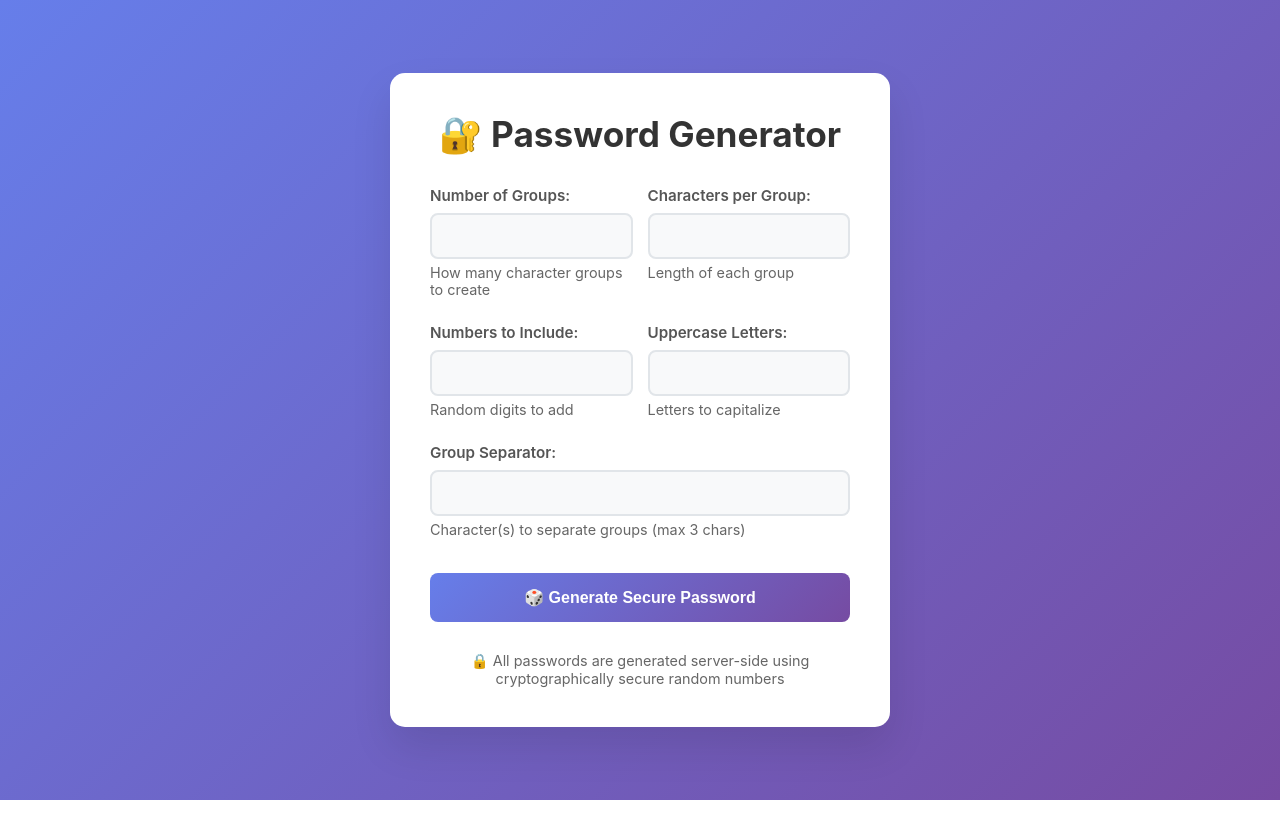
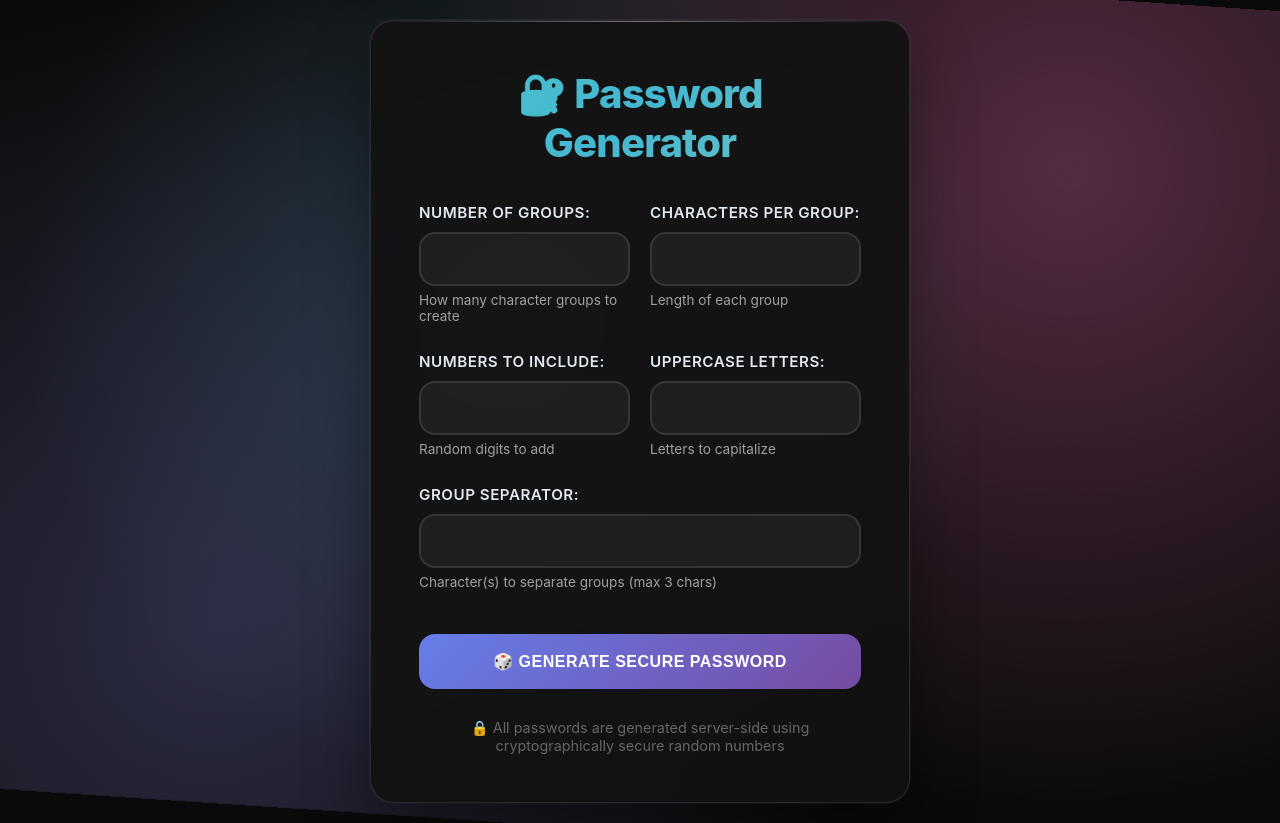
Before and after one commit to BravinR/password-generator, a FastAPI app: template templates/index.html in a window 1280 px wide. Before the commit the page ends 800 px from the top, so only its background shows below. Run offline with FastAPI, Linux system fonts and the light colour scheme; the template is opened without the code that fills it, so the values that code supplies are empty.

Commit message:
Made the site dark mode by default

```diff
--- a/templates/index.html
+++ b/templates/index.html
@@ -21,65 +21,125 @@
         }
 
         body {
-            font-family: -apple-system, BlinkMacSystemFont, 'Segoe UI', Roboto, sans-serif;
-            background: linear-gradient(135deg, #667eea 0%, #764ba2 100%);
+            font-family: 'Inter', -apple-system, BlinkMacSystemFont, 'Segoe UI', Roboto, sans-serif;
+            background: #0a0a0a;
             min-height: 100vh;
             display: flex;
             align-items: center;
             justify-content: center;
             padding: 20px;
+            position: relative;
+            overflow-x: hidden;
+        }
+
+        /* Animated background */
+        body::before {
+            content: '';
+            position: fixed;
+            top: 0;
+            left: 0;
+            width: 100%;
+            height: 100%;
+            background:
+                radial-gradient(circle at 20% 80%, rgba(120, 119, 198, 0.3) 0%, transparent 50%),
+                radial-gradient(circle at 80% 20%, rgba(255, 119, 198, 0.3) 0%, transparent 50%),
+                radial-gradient(circle at 40% 40%, rgba(120, 219, 255, 0.2) 0%, transparent 50%);
+            animation: backgroundShift 20s ease-in-out infinite;
+            z-index: -1;
+        }
+
+        @keyframes backgroundShift {
+            0%, 100% { transform: scale(1) rotate(0deg); }
+            50% { transform: scale(1.1) rotate(5deg); }
         }
 
         .container {
-            background: white;
-            border-radius: 15px;
-            box-shadow: 0 20px 40px rgba(0, 0, 0, 0.1);
-            padding: 40px;
+            background: rgba(18, 18, 18, 0.95);
+            backdrop-filter: blur(20px);
+            border: 1px solid rgba(255, 255, 255, 0.1);
+            border-radius: 24px;
+            padding: 48px;
             width: 100%;
-            max-width: 500px;
+            max-width: 540px;
+            box-shadow:
+                0 32px 64px rgba(0, 0, 0, 0.4),
+                0 0 0 1px rgba(255, 255, 255, 0.05);
+            position: relative;
+        }
+
+        .container::before {
+            content: '';
+            position: absolute;
+            top: 0;
+            left: 0;
+            right: 0;
+            height: 1px;
+            background: linear-gradient(90deg, transparent, rgba(255, 255, 255, 0.4), transparent);
         }
 
         h1 {
             text-align: center;
-            color: #333;
-            margin-bottom: 30px;
-            font-size: 2.2em;
-            font-weight: 700;
+            background: linear-gradient(135deg, #ff6b6b, #4ecdc4, #45b7d1, #96ceb4);
+            background-size: 300% 300%;
+            background-clip: text;
+            -webkit-background-clip: text;
+            -webkit-text-fill-color: transparent;
+            animation: gradientShift 4s ease-in-out infinite;
+            margin-bottom: 36px;
+            font-size: 2.5em;
+            font-weight: 800;
+            letter-spacing: -0.02em;
+        }
+
+        @keyframes gradientShift {
+            0%, 100% { background-position: 0% 50%; }
+            50% { background-position: 100% 50%; }
         }
 
         .form-group {
-            margin-bottom: 25px;
+            margin-bottom: 28px;
         }
 
         label {
             display: block;
-            margin-bottom: 8px;
-            color: #555;
+            margin-bottom: 10px;
+            color: #e2e8f0;
             font-weight: 600;
             font-size: 0.95em;
+            text-transform: uppercase;
+            letter-spacing: 0.5px;
         }
 
         input, select {
             width: 100%;
-            padding: 12px 15px;
-            border: 2px solid #e1e5e9;
-            border-radius: 8px;
+            padding: 16px 20px;
+            border: 2px solid rgba(255, 255, 255, 0.1);
+            border-radius: 16px;
             font-size: 16px;
-            transition: all 0.3s ease;
-            background: #f8f9fa;
+            transition: all 0.3s cubic-bezier(0.4, 0, 0.2, 1);
+            background: rgba(255, 255, 255, 0.05);
+            color: #ffffff;
+            font-weight: 500;
+        }
+
+        input::placeholder {
+            color: rgba(255, 255, 255, 0.4);
         }
 
         input:focus, select:focus {
             outline: none;
-            border-color: #667eea;
-            background: white;
-            box-shadow: 0 0 0 3px rgba(102, 126, 234, 0.1);
+            border-color: #4ecdc4;
+            background: rgba(255, 255, 255, 0.08);
+            box-shadow:
+                0 0 0 4px rgba(78, 205, 196, 0.1),
+                0 8px 32px rgba(78, 205, 196, 0.15);
+            transform: translateY(-2px);
         }
 
         .form-row {
             display: grid;
             grid-template-columns: 1fr 1fr;
-            gap: 15px;
+            gap: 20px;
         }
 
         .generate-btn {
@@ -87,73 +147,110 @@
             background: linear-gradient(135deg, #667eea 0%, #764ba2 100%);
             color: white;
             border: none;
-            padding: 15px;
-            border-radius: 8px;
+            padding: 18px;
+            border-radius: 16px;
             font-size: 16px;
-            font-weight: 600;
+            font-weight: 700;
             cursor: pointer;
-            transition: all 0.3s ease;
-            margin-top: 10px;
+            transition: all 0.3s cubic-bezier(0.4, 0, 0.2, 1);
+            margin-top: 16px;
+            text-transform: uppercase;
+            letter-spacing: 0.5px;
+            position: relative;
+            overflow: hidden;
+        }
+
+        .generate-btn::before {
+            content: '';
+            position: absolute;
+            top: 0;
+            left: -100%;
+            width: 100%;
+            height: 100%;
+            background: linear-gradient(90deg, transparent, rgba(255, 255, 255, 0.2), transparent);
+            transition: left 0.5s;
+        }
+
+        .generate-btn:hover::before {
+            left: 100%;
         }
 
         .generate-btn:hover {
-            transform: translateY(-2px);
-            box-shadow: 0 10px 20px rgba(102, 126, 234, 0.3);
+            transform: translateY(-3px);
+            box-shadow: 0 20px 40px rgba(102, 126, 234, 0.4);
         }
 
         .generate-btn:active {
-            transform: translateY(0);
+            transform: translateY(-1px);
         }
 
         .password-result {
-            margin: 25px 0;
-            padding: 20px;
-            background: #f8f9fa;
-            border-radius: 8px;
-            border-left: 4px solid #28a745;
+            margin: 32px 0;
+            padding: 28px;
+            background: linear-gradient(135deg, rgba(255, 255, 255, 0.08) 0%, rgba(255, 255, 255, 0.04) 100%);
+            border-radius: 20px;
+            border: 1px solid rgba(255, 255, 255, 0.12);
             position: relative;
+            backdrop-filter: blur(10px);
+        }
+
+        .password-result::before {
+            content: '';
+            position: absolute;
+            top: 0;
+            left: 0;
+            right: 0;
+            height: 1px;
+            background: linear-gradient(90deg, transparent, rgba(78, 205, 196, 0.6), transparent);
         }
 
         .password-text {
-            font-family: 'Monaco', 'Menlo', 'Ubuntu Mono', monospace;
-            font-size: 18px;
-            font-weight: bold;
-            color: #333;
+            font-family: 'SF Mono', 'Monaco', 'Inconsolata', 'Roboto Mono', monospace;
+            font-size: 20px;
+            font-weight: 600;
+            color: #ffffff;
             word-break: break-all;
-            margin-bottom: 10px;
+            margin-bottom: 20px;
+            padding: 16px;
+            background: rgba(0, 0, 0, 0.3);
+            border-radius: 12px;
+            border: 1px solid rgba(255, 255, 255, 0.1);
+            letter-spacing: 1px;
         }
 
         .password-actions {
             display: flex;
-            gap: 10px;
+            gap: 12px;
             flex-wrap: wrap;
         }
 
         .copy-btn, .regenerate-btn {
-            background: #28a745;
+            border: none;
+            padding: 12px 20px;
+            border-radius: 12px;
+            font-size: 14px;
+            font-weight: 600;
+            cursor: pointer;
+            transition: all 0.3s cubic-bezier(0.4, 0, 0.2, 1);
+            flex: 1;
+            min-width: 140px;
+            text-transform: uppercase;
+            letter-spacing: 0.5px;
+        }
+
+        .copy-btn {
+            background: linear-gradient(135deg, #4ecdc4, #44a08d);
             color: white;
-            border: none;
-            padding: 8px 15px;
-            border-radius: 5px;
-            font-size: 14px;
-            cursor: pointer;
-            transition: all 0.3s ease;
-            flex: 1;
-            min-width: 120px;
         }
 
         .regenerate-btn {
-            background: #667eea;
+            background: linear-gradient(135deg, #ff6b6b, #ee5a52);
+            color: white;
         }
 
-        .copy-btn:hover {
-            background: #218838;
-            transform: translateY(-1px);
-        }
-
-        .regenerate-btn:hover {
-            background: #5a6fd8;
-            transform: translateY(-1px);
+        .copy-btn:hover, .regenerate-btn:hover {
+            transform: translateY(-2px);
+            box-shadow: 0 12px 24px rgba(0, 0, 0, 0.2);
         }
 
         .copy-btn:active, .regenerate-btn:active {
@@ -161,39 +258,42 @@
         }
 
         .alert {
-            padding: 15px;
-            border-radius: 8px;
-            margin: 20px 0;
+            padding: 20px;
+            border-radius: 16px;
+            margin: 24px 0;
             font-weight: 500;
+            backdrop-filter: blur(10px);
         }
 
         .alert-success {
-            background-color: #d4edda;
-            border-left: 4px solid #28a745;
-            color: #155724;
+            background: linear-gradient(135deg, rgba(76, 175, 80, 0.2), rgba(76, 175, 80, 0.1));
+            border: 1px solid rgba(76, 175, 80, 0.3);
+            color: #81c784;
         }
 
         .alert-error {
-            background-color: #f8d7da;
-            border-left: 4px solid #dc3545;
-            color: #721c24;
+            background: linear-gradient(135deg, rgba(244, 67, 54, 0.2), rgba(244, 67, 54, 0.1));
+            border: 1px solid rgba(244, 67, 54, 0.3);
+            color: #e57373;
         }
 
         .info-text {
-            font-size: 0.9em;
-            color: #666;
-            margin-top: 5px;
+            font-size: 0.85em;
+            color: rgba(255, 255, 255, 0.6);
+            margin-top: 6px;
+            font-weight: 400;
         }
 
         @keyframes fadeIn {
-            from { opacity: 0.3; transform: scale(0.98); }
-            to { opacity: 1; transform: scale(1); }
+            from { opacity: 0.3; transform: scale(0.98) translateY(4px); }
+            to { opacity: 1; transform: scale(1) translateY(0); }
         }
 
         @media (max-width: 600px) {
             .container {
-                padding: 25px;
+                padding: 32px 24px;
                 margin: 10px;
+                border-radius: 20px;
             }
 
             .form-row {
@@ -201,7 +301,11 @@
             }
 
             h1 {
-                font-size: 1.8em;
+                font-size: 2em;
+            }
+
+            .password-text {
+                font-size: 16px;
             }
         }
     </style>
```
